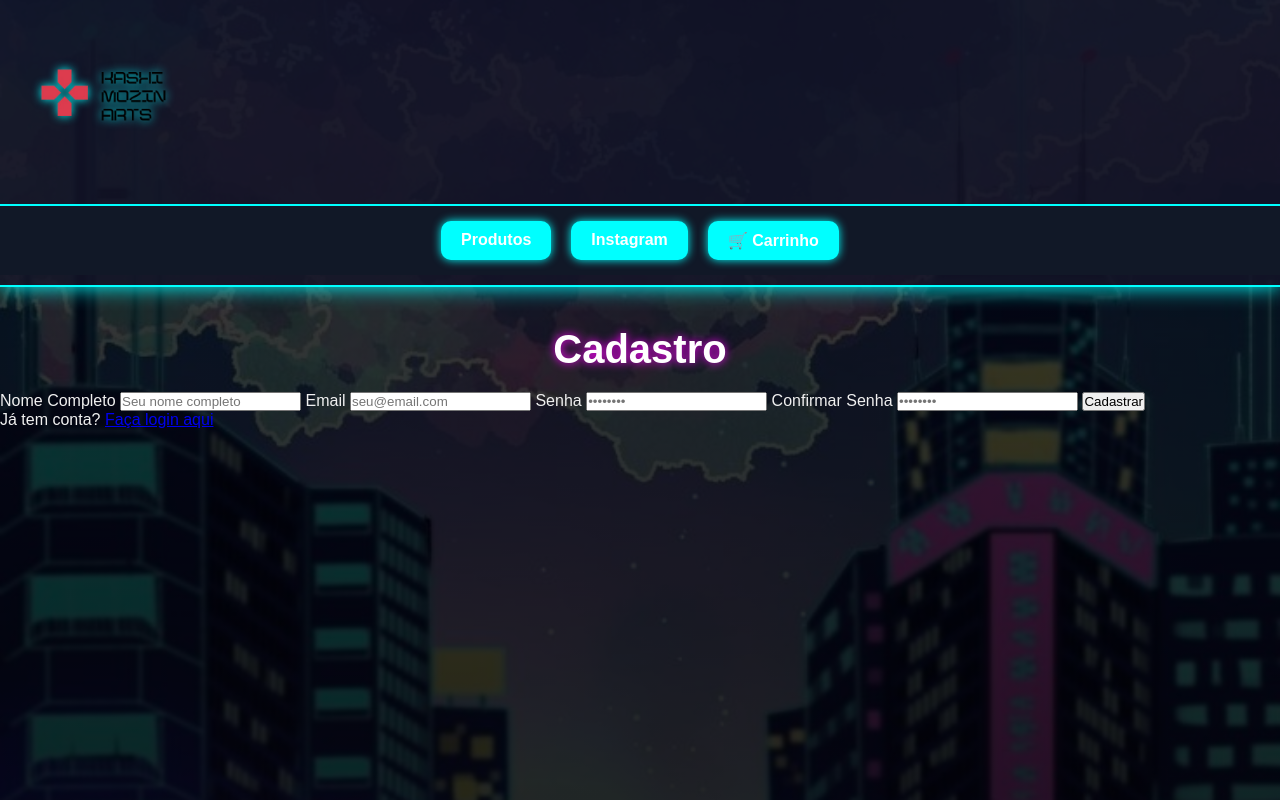
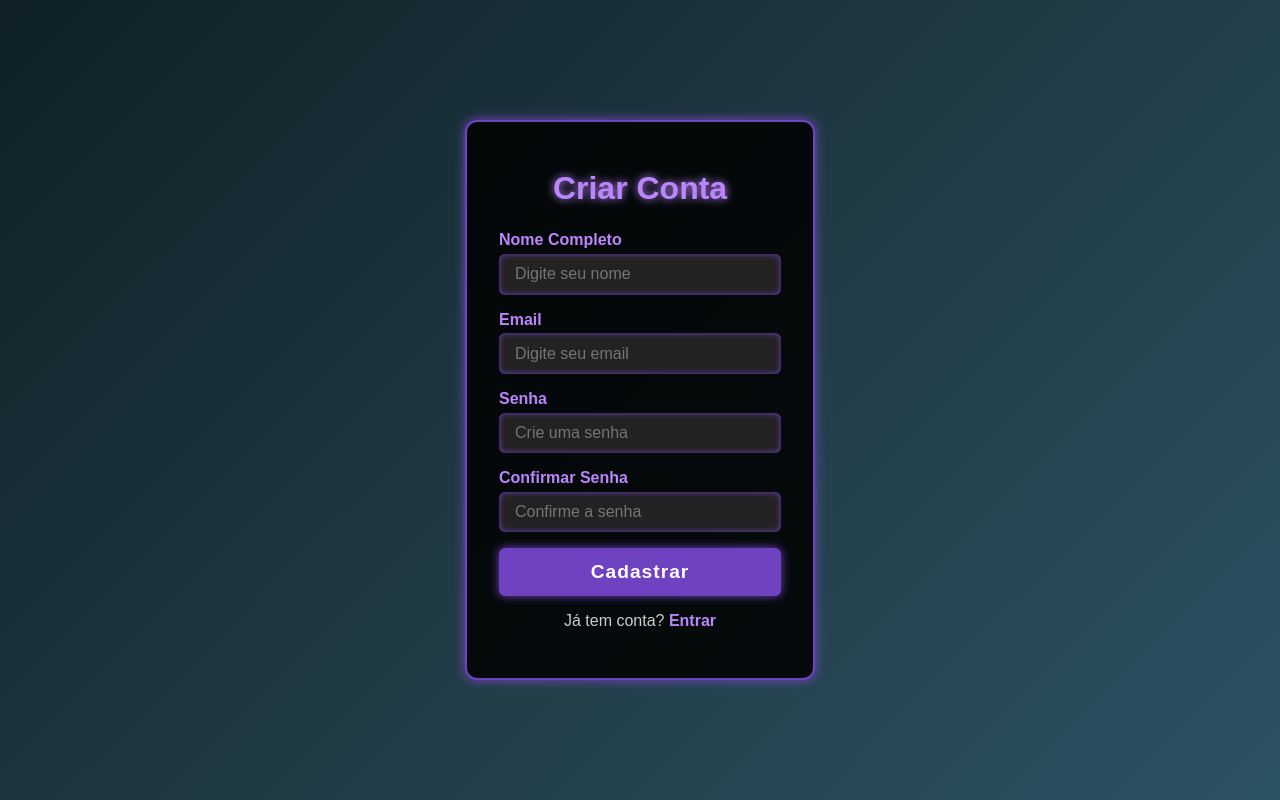
Before and after one commit to Kashimozinho/Kashimozidesign, a PHP site: page /register.html in a window 1280 px wide. Run offline with PHP 8.4, Linux system fonts and the light colour scheme; a stand-in replaces the project's code that opens the database connection.

Commit message:
Add files via upload
Signed-off-by: Kashimozinho <otakuiludido58@gmail.com>

```diff
--- a/register.html
+++ b/register.html
@@ -5,87 +5,51 @@
   <meta name="viewport" content="width=device-width, initial-scale=1" />
   <title>Cadastro - Kashimozin Design</title>
   <link rel="stylesheet" href="style.css" />
-
-  <!-- SDK do EmailJS -->
-  <script src="https://cdn.emailjs.com/sdk/3.2.0/email.min.js"></script>
-  <script>
-    (function(){
-      emailjs.init("SEU_USER_ID_DO_EMAILJS");
-      // Substitua "SEU_USER_ID_DO_EMAILJS" pelo seu User ID obtido no painel do EmailJS
-    })();
-  </script>
 </head>
 <body>
 
-  <header>
-    <a href="index.html">
-      <img class="logo" src="src/imagens/Logotipo_para_Área_de__Tecnologia_e_Games_Moderno_Branco_e_Vermelho-removebg-preview.png" alt="Logo">
-    </a>
-    <nav class="navbar">
-      <a href="index.html#produtos">Produtos</a>
-      <a href="https://instagram.com/kashimo.__" target="_blank">Instagram</a>
-      <a href="checkout.html">🛒 Carrinho</a>
-    </nav>
-  </header>
+  <div class="login-page">
+    <div class="login-container">
+      <h1 class="login-title">Criar Conta</h1>
 
-  <main class="login-container">
-    <h1>Cadastro</h1>
-    <form id="form-cadastro">
-      <label for="nome">Nome Completo</label>
-      <input type="text" id="nome" placeholder="Seu nome completo" required />
+      <form id="form-register" class="login-form">
+        <label for="nome">Nome Completo</label>
+        <input type="text" id="nome" name="nome" placeholder="Digite seu nome" required />
 
-      <label for="email-cad">Email</label>
-      <input type="email" id="email-cad" placeholder="seu@email.com" required />
+        <label for="email">Email</label>
+        <input type="email" id="email" name="email" placeholder="Digite seu email" required />
 
-      <label for="senha-cad">Senha</label>
-      <input type="password" id="senha-cad" placeholder="••••••••" required />
+        <label for="senha">Senha</label>
+        <input type="password" id="senha" name="senha" placeholder="Crie uma senha" required />
 
-      <label for="senha-confirm">Confirmar Senha</label>
-      <input type="password" id="senha-confirm" placeholder="••••••••" required />
+        <label for="confirmar-senha">Confirmar Senha</label>
+        <input type="password" id="confirmar-senha" name="confirmar-senha" placeholder="Confirme a senha" required />
 
-      <button type="submit" class="btn-comprar">Cadastrar</button>
-    </form>
+        <button type="submit" class="btn-login">Cadastrar</button>
+      </form>
 
-    <p class="texto-ajuda">
-      Já tem conta? <a href="login.html">Faça login aqui</a>
-    </p>
-  </main>
+      <p class="text-register">Já tem conta? <a href="login.html">Entrar</a></p>
+    </div>
+  </div>
 
   <script>
-    document.getElementById('form-cadastro').addEventListener('submit', function(e) {
+    document.getElementById('form-register').addEventListener('submit', function(e) {
       e.preventDefault();
 
-      const nome = document.getElementById('nome').value.trim();
-      const email = document.getElementById('email-cad').value.trim();
-      const senha = document.getElementById('senha-cad').value;
-      const senhaConfirm = document.getElementById('senha-confirm').value;
+      const senha = document.getElementById('senha').value;
+      const confirmarSenha = document.getElementById('confirmar-senha').value;
 
-      if (senha !== senhaConfirm) {
-        alert('As senhas não coincidem.');
+      if (senha !== confirmarSenha) {
+        alert('As senhas não coincidem. Por favor, tente novamente.');
         return;
       }
 
-      // Aqui você pode salvar os dados localmente ou enviar a um backend, se tiver.
-      // Para demo, vamos usar EmailJS para enviar e-mail de confirmação.
-
-      const templateParams = {
-        to_name: nome,
-        to_email: email,
-        message: `Olá ${nome}, seu cadastro foi realizado com sucesso!`
-      };
-
-      emailjs.send('SEU_SERVICE_ID', 'SEU_TEMPLATE_ID', templateParams)
-        .then(function(response) {
-          alert('Cadastro realizado! Um e-mail de confirmação foi enviado.');
-          document.getElementById('form-cadastro').reset();
-          window.location.href = 'login.html';
-        }, function(error) {
-          console.error('Erro ao enviar e-mail:', error);
-          alert('Ocorreu um erro ao enviar o e-mail de confirmação. Tente novamente.');
-        });
+      alert(`Conta criada com sucesso para ${document.getElementById('nome').value}!`);
+      // Aqui você pode adicionar lógica real para salvar o usuário no banco ou localStorage
+      // Exemplo: salvar localStorage, ou enviar dados para backend
+      window.location.href = 'login.html'; // Redireciona para login após cadastro
     });
   </script>
 
-
 </body>
 </html>
--- a/style.css
+++ b/style.css
@@ -385,3 +385,275 @@ body {
   box-shadow: 0 0 40px #0ff, 0 0 65px #ff33cc;
   transform: scale(1.05);
 }
+
+.itens-carrinho {
+  max-width: 600px;
+  margin: 40px auto;
+  background-color: #111;
+  padding: 25px 20px;
+  border-radius: 20px;
+  box-shadow: 0 0 15px #0ff inset, 0 0 40px #ff33cc;
+  color: #0ff;
+  font-family: 'Orbitron', sans-serif;
+}
+
+.itens-carrinho h2 {
+  text-align: center;
+  font-size: 2rem;
+  font-weight: 900;
+  margin-bottom: 25px;
+  text-shadow: 0 0 8px #0ff;
+}
+
+.itens-carrinho ul {
+  list-style: none;
+  padding: 0;
+  margin-bottom: 25px;
+}
+
+.itens-carrinho li {
+  display: flex;
+  justify-content: space-between;
+  padding: 12px 15px;
+  border-bottom: 1px solid #0ff;
+  font-size: 1.1rem;
+  letter-spacing: 0.05em;
+  transition: background-color 0.3s ease;
+}
+
+.itens-carrinho li:hover {
+  background-color: rgba(255, 51, 204, 0.1);
+}
+
+.total {
+  text-align: right;
+  font-weight: 900;
+  font-size: 1.3rem;
+  margin-bottom: 30px;
+  color: #ff33cc;
+  text-shadow: 0 0 10px #ff33cc;
+}
+
+.botao-finalizar {
+  display: block;
+  width: 100%;
+  padding: 15px 0;
+  background: linear-gradient(45deg, #0ff, #ff33cc);
+  border: none;
+  border-radius: 25px;
+  color: #050505;
+  font-weight: 900;
+  font-size: 1.3rem;
+  cursor: pointer;
+  box-shadow: 0 0 30px #0ff, 0 0 50px #ff33cc;
+  transition: box-shadow 0.3s ease, transform 0.3s ease;
+  font-family: 'Orbitron', sans-serif;
+  text-align: center;
+  text-decoration: none;
+}
+
+.botao-finalizar:hover {
+  box-shadow: 0 0 40px #0ff, 0 0 65px #ff33cc;
+  transform: scale(1.05);
+}
+
+.titulo-carrinho {
+  font-family: 'Orbitron', sans-serif;
+  font-size: 2.8rem;
+  font-weight: 900;
+  color: #ff33cc;
+  text-align: center;
+  margin: 30px 0 40px;
+  text-shadow:
+    0 0 10px #ff33cc,
+    0 0 20px #ff33cc,
+    0 0 30px #0ff,
+    0 0 40px #0ff,
+    0 0 50px #ff33cc;
+  letter-spacing: 0.15em;
+}
+
+/* Login page container */
+.login-page {
+  height: 100vh;
+  background: linear-gradient(135deg, #0f2027, #203a43, #2c5364);
+  display: flex;
+  justify-content: center;
+  align-items: center;
+  font-family: 'Orbitron', sans-serif;
+}
+
+.login-container {
+  background: rgba(0, 0, 0, 0.85);
+  padding: 3rem 2rem;
+  border-radius: 12px;
+  box-shadow: 0 0 20px #6f42c1;
+  width: 350px;
+  text-align: center;
+  color: #fff;
+  border: 2px solid #6f42c1;
+  animation: glow 3s ease-in-out infinite alternate;
+}
+
+.login-title {
+  margin-bottom: 1.5rem;
+  font-size: 2rem;
+  color: #bb86fc;
+  text-shadow: 0 0 8px #bb86fc;
+}
+
+.login-form label {
+  display: block;
+  text-align: left;
+  margin-bottom: 0.3rem;
+  font-weight: 600;
+  color: #bb86fc;
+}
+
+.login-form input {
+  width: 100%;
+  padding: 0.7rem 1rem;
+  margin-bottom: 1rem;
+  border: none;
+  border-radius: 6px;
+  font-size: 1rem;
+  outline: none;
+  background: #222;
+  color: #eee;
+  box-shadow: inset 0 0 6px #6f42c1;
+  transition: background 0.3s ease;
+}
+
+.login-form input:focus {
+  background: #3a2f5a;
+  box-shadow: 0 0 10px #bb86fc;
+}
+
+.btn-login {
+  width: 100%;
+  padding: 0.8rem;
+  background: #6f42c1;
+  border: none;
+  border-radius: 6px;
+  color: white;
+  font-size: 1.2rem;
+  cursor: pointer;
+  font-weight: 700;
+  letter-spacing: 1px;
+  transition: background 0.3s ease;
+  box-shadow: 0 0 10px #6f42c1;
+}
+
+.btn-login:hover {
+  background: #bb86fc;
+  box-shadow: 0 0 20px #bb86fc;
+}
+
+.text-register {
+  margin-top: 1rem;
+  color: #ccc;
+}
+
+.text-register a {
+  color: #bb86fc;
+  text-decoration: none;
+  font-weight: 600;
+}
+
+.text-register a:hover {
+  text-decoration: underline;
+}
+
+@keyframes glow {
+  from {
+    box-shadow: 0 0 10px #6f42c1;
+  }
+  to {
+    box-shadow: 0 0 30px #bb86fc;
+  }
+}
+
+/* Barra de Ajuda */
+#help-bar {
+  position: fixed;
+  bottom: 30px;
+  right: 30px;
+  width: 60px;
+  z-index: 1000;
+  font-family: Arial, sans-serif;
+}
+
+#help-toggle {
+  background-color: #e60039;
+  color: white;
+  border: none;
+  border-radius: 50%;
+  width: 60px;
+  height: 60px;
+  font-size: 2rem;
+  cursor: pointer;
+  box-shadow: 0 4px 12px rgba(230, 0, 57, 0.6);
+  transition: background-color 0.3s;
+}
+
+#help-toggle:hover {
+  background-color: #a10027;
+}
+
+#help-content {
+  display: none;
+  position: absolute;
+  bottom: 70px;
+  right: 0;
+  width: 320px;
+  background: linear-gradient(135deg, #1e1e2f, #4e1052);
+  color: white;
+  padding: 20px;
+  border-radius: 12px;
+  box-shadow: 0 8px 20px rgba(0, 0, 0, 0.7);
+  font-size: 0.9rem;
+  user-select: none;
+}
+
+#help-content h3 {
+  margin-top: 0;
+  color: #ff3366;
+  font-weight: 700;
+  text-align: center;
+}
+
+#help-content ul {
+  margin: 10px 0;
+  padding-left: 18px;
+  list-style-type: disc;
+}
+
+#help-content form {
+  display: flex;
+  flex-direction: column;
+  gap: 10px;
+}
+
+#help-message {
+  resize: vertical;
+  min-height: 60px;
+  padding: 8px;
+  border-radius: 8px;
+  border: none;
+  font-size: 0.9rem;
+}
+
+#help-content button[type="submit"] {
+  background-color: #e60039;
+  color: white;
+  border: none;
+  border-radius: 8px;
+  padding: 10px;
+  cursor: pointer;
+  font-weight: bold;
+  transition: background-color 0.3s;
+}
+
+#help-content button[type="submit"]:hover {
+  background-color: #a10027;
+}
```
Also changed, not shown: dp.php (added, +22 -0 lines), index.html (+55 -0 lines), login.html (+21 -23 lines), login.php (added, +30 -0 lines), perfil.html (added, +25 -0 lines), register.php (added, +20 -0 lines), server.js (+83 -42 lines).
